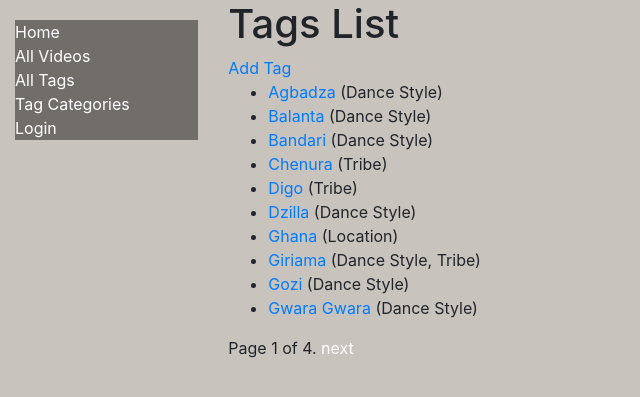
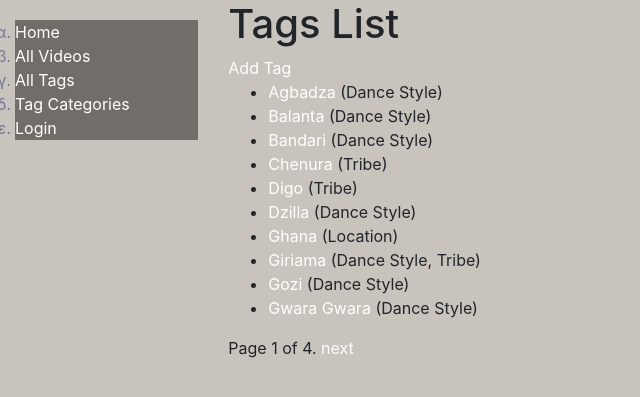
Before and after one commit to TamaraRingas/danceit, a Django app: page /main/tags/ in a window 1280 px wide. Shown: the top 397 px of the page, without its empty margins (0-640 px from the left). Run offline with Django 3.2, Linux system fonts and the light colour scheme; data comes from the database, SQL or seed files in the repository; both versions use the stored data as it was after the commit; some libraries are stand-ins or nearby versions.

Commit message:
Change base colors

```diff
--- a/main/static/css/styles.css
+++ b/main/static/css/styles.css
@@ -1,5 +1,7 @@
+
 .sidebar-nav {
+    color: #777799;
     margin-top: 20px;
     padding: 0;
-    list-style: none;
+    list-style: lower-greek;
 }
--- a/main/templates/main/tag_list.html
+++ b/main/templates/main/tag_list.html
@@ -2,12 +2,12 @@
 
 {% block content %}
 <h1>Tags List</h1>
-<a href="{% url 'tag_create'%}">Add Tag</a>
+<a href="{% url 'tag_create'%}"style="color: #ffffff">Add Tag</a>
 {% if tag_list %}
 <ul>
   {% for tag in tag_list %}
   <li>
-    <a href="{{ tag.get_absolute_url }}">{{ tag.name }} </a> ({{tag.types.all|join:", "}})
+    <a href="{{ tag.get_absolute_url }}"style="color: #ffffff">{{ tag.name }} </a> ({{tag.types.all|join:", "}})
   </li>
   {% endfor %}
 </ul>
```
Also changed, not shown: db.sqlite3, main/migrations/0019_auto_20200918_1504.py (added).
